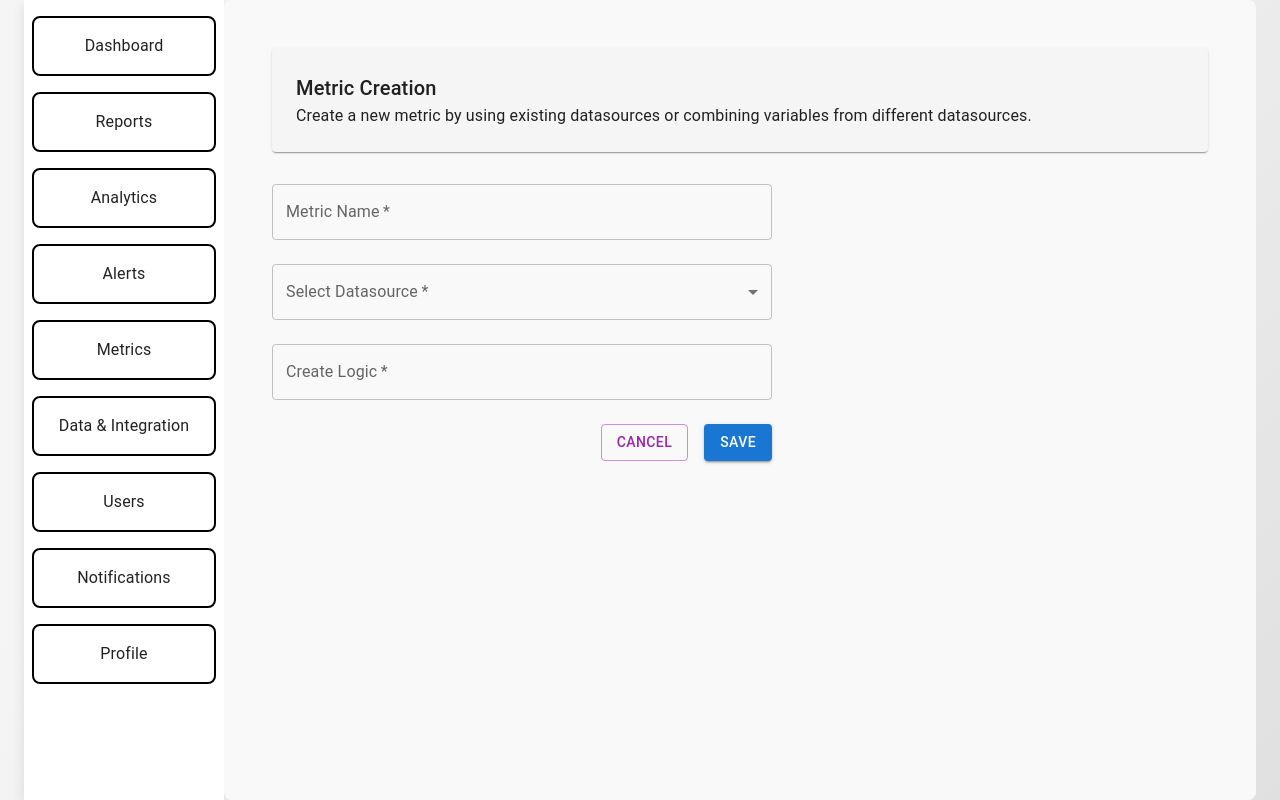
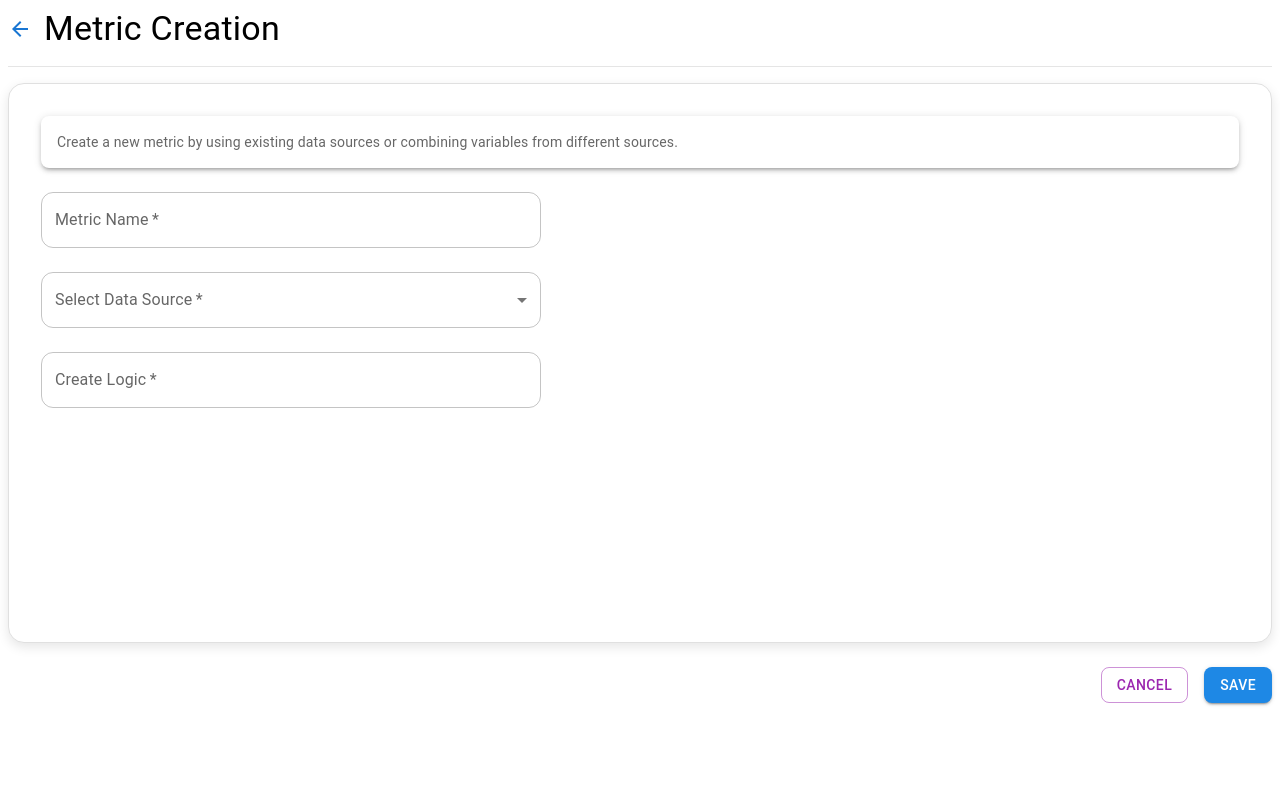
Before and after one commit to Amitgupta76/analytics-dashboard, a Next.js app: page /metrics/create in a window 1280 px wide. Built offline with nearby package versions, Linux system fonts and the light colour scheme.

Commit message:
feat: add styles to create metric form

```diff
--- a/src/app/components/MetricCreationForm.tsx
+++ b/src/app/components/MetricCreationForm.tsx
@@ -1,35 +1,66 @@
 "use client";
-import { Box, Button, MenuItem, Paper, TextField, Typography } from '@mui/material';
+import { Box, Button, MenuItem, Paper, TextField, Typography, IconButton } from '@mui/material';
+import ArrowBackIcon from '@mui/icons-material/ArrowBack';
 import { useState } from 'react';
+import { useRouter } from 'next/navigation';
 import { dataSources } from '../constants/metrics';
+import {
+  containerStyle,
+  sectionHeaderStyle,
+  cardStyle,
+  textFieldStyle,
+  buttonContainerStyle
+} from '../styles/sharedStyles';
 
 const MetricCreationForm = () => {
   const [metricName, setMetricName] = useState('');
   const [dataSource, setDataSource] = useState('');
+  const router = useRouter();
+
+  const handleGoBack = () => {
+    router.back();
+  }
 
   return (
-    <Box sx={{ p: 3 }}>
-      <Paper sx={{ p: 3, mb: 4, backgroundColor: '#f5f5f5' }}>
-        <Typography variant="h6">Metric Creation</Typography>
-        <Typography variant="body1">
-          Create a new metric by using existing datasources or combining variables from different datasources.
+    <Box>
+      <Box
+        sx={{
+          ...sectionHeaderStyle,
+          justifyContent: 'left',
+          gap: 0.5,
+        }}
+      >
+        <IconButton
+          onClick={handleGoBack}
+          color="primary"
+          sx={{ p: 0, mr: 1 }}
+        >
+          <ArrowBackIcon />
+        </IconButton>
+        <Typography variant="h4" component="h1">Metric Creation</Typography>
+      </Box>
+      <Box sx={{...containerStyle, minHeight: '70vh'}}>
+        <Paper sx={cardStyle}>
+          <Typography variant="body2" color="text.secondary">
+            Create a new metric by using existing data sources or combining variables from different sources.
           </Typography>
         </Paper>
-
-      <Box sx={{ display: 'flex', flexDirection: 'column', gap: 3, maxWidth: '500px' }}>
+        <Box sx={{ display: 'flex', flexDirection: 'column', gap: 3, width: '100%', maxWidth: '500px' }}>
           <TextField
             label="Metric Name"
             variant="outlined"
             required
             value={metricName}
             onChange={(e) => setMetricName(e.target.value)}
+            sx={textFieldStyle}
           />
           <TextField
             select
-          label="Select Datasource"
+            label="Select Data Source"
             value={dataSource}
             onChange={(e) => setDataSource(e.target.value)}
             required
+            sx={textFieldStyle}
           >
             {dataSources.map((source, index) => (
               <MenuItem key={index} value={source}>
@@ -43,13 +74,13 @@ const MetricCreationForm = () => {
             required
             value={metricName}
             onChange={(e) => setMetricName(e.target.value)}
-        >
-          <Button variant="contained" color="primary">Add Logic</Button>
-        </TextField>
-        <Box sx={{ display: 'flex', justifyContent: 'flex-end', gap: 2 }}>
-          <Button variant="outlined" color="secondary">Cancel</Button>
-          <Button variant="contained" color="primary">Save</Button>
+            sx={textFieldStyle}
+          />
         </Box>
+      </Box>
+      <Box sx={buttonContainerStyle}>
+        <Button variant="outlined" color="secondary" sx={{borderRadius: 2}}>Cancel</Button>
+        <Button variant="contained" color="primary" sx={{borderRadius: 2, background: "#1E88E5"}}>Save</Button>
       </Box>
     </Box>
   );
--- a/src/app/components/OverviewCard.tsx
+++ b/src/app/components/OverviewCard.tsx
@@ -1,5 +1,5 @@
 import { Paper, Typography } from '@mui/material';
-import { cardStyle } from '../styles/dashboardStyles';
+import { cardStyle } from '../styles/sharedStyles';
 
 const OverviewCard = () => (
   <Paper elevation={3} sx={cardStyle}>
--- a/src/app/layout.tsx
+++ b/src/app/layout.tsx
@@ -1,16 +1,22 @@
+"use client";
 import React from 'react';
 import { CssBaseline, Box, Container } from '@mui/material';
 import Sidebar from './components/Sidebar';
 import { containerStyle, sidebarStyle, mainContentStyle } from './styles/layoutStyles';
+import { usePathname } from 'next/navigation';
 
 const RootLayout: React.FC<{ children: React.ReactNode }> = ({ children }) => {
+  const pathname = usePathname();
   return (
     <html lang="en">
       <head>
         <title>Home Page - Project</title>
       </head>
       <body>
-        <CssBaseline />
+        {pathname === '/metrics/create' ? (
+          children
+        ) : (
+          <><CssBaseline />
         <Container maxWidth="xl" sx={containerStyle}>
           <Box component="nav" sx={sidebarStyle}>
             <Sidebar />
@@ -19,6 +25,8 @@ const RootLayout: React.FC<{ children: React.ReactNode }> = ({ children }) => {
             {children}
           </Box>
         </Container>
+        </>)
+        }
       </body>
     </html>
   );
--- a/src/app/styles/sharedStyles.ts
+++ b/src/app/styles/sharedStyles.ts
@@ -19,9 +19,16 @@ export const buttonStyle: SxProps<Theme> = {
     '&:hover': {
       background: 'linear-gradient(45deg, #21CBF3 30%, #2196F3 90%)',
     },
-  };
+};
 
-  export const containerStyle: SxProps<Theme> = {
+export const buttonContainerStyle: SxProps<Theme> = {
+  display: 'flex',
+  justifyContent: 'flex-end',
+  gap: 2,
+  mt: 3,
+};
+
+export const containerStyle: SxProps<Theme> = {
     p: 4,
     display: 'flex',
     flexDirection: 'column',
@@ -32,4 +39,26 @@ export const buttonStyle: SxProps<Theme> = {
     boxShadow: '0px 4px 12px rgba(0, 0, 0, 0.1)',
     border: '1px solid #e0e0e0',
     boxSizing: 'border-box',
-  };
+};
+
+export const cardStyle: SxProps<Theme> = {
+  p: 2,
+  boxShadow: 3,
+  borderRadius: 2,
+  bgcolor: 'background.paper',
+};
+
+export const textFieldStyle: SxProps<Theme> = {
+  '& .MuiOutlinedInput-root': {
+    borderRadius: '12px',
+  },
+  '& .MuiOutlinedInput-notchedOutline': {
+    borderColor: 'rgba(0, 0, 0, 0.23)',
+  },
+  '&:hover .MuiOutlinedInput-notchedOutline': {
+    borderColor: '#1976d2',
+  },
+  '&.Mui-focused .MuiOutlinedInput-notchedOutline': {
+    borderColor: '#1976d2',
+  },
+};
```
Also changed, not shown: src/app/styles/dashboardStyles.ts (+0 -7 lines). Lines whose indentation alone changed are shown as unchanged.
